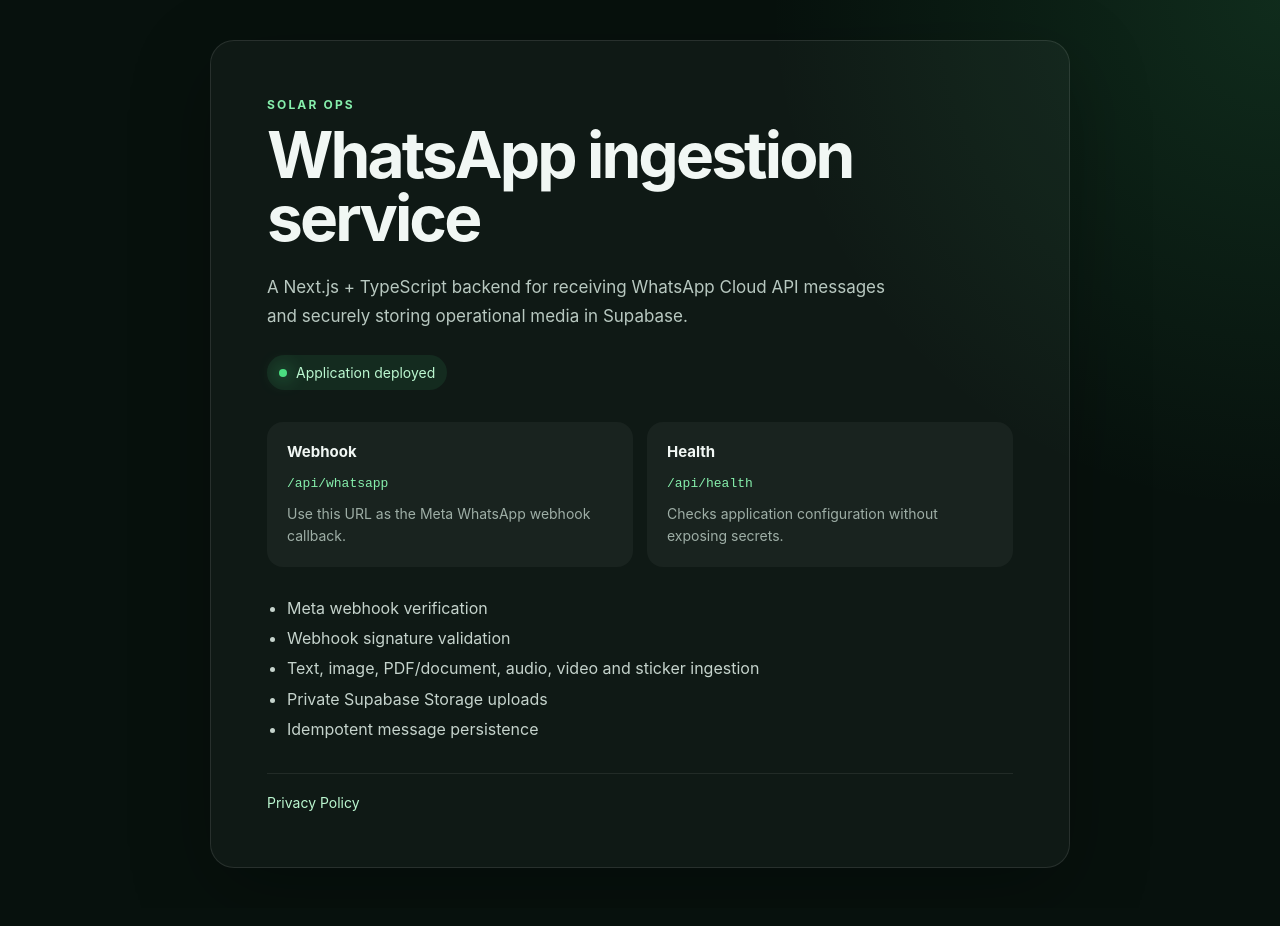
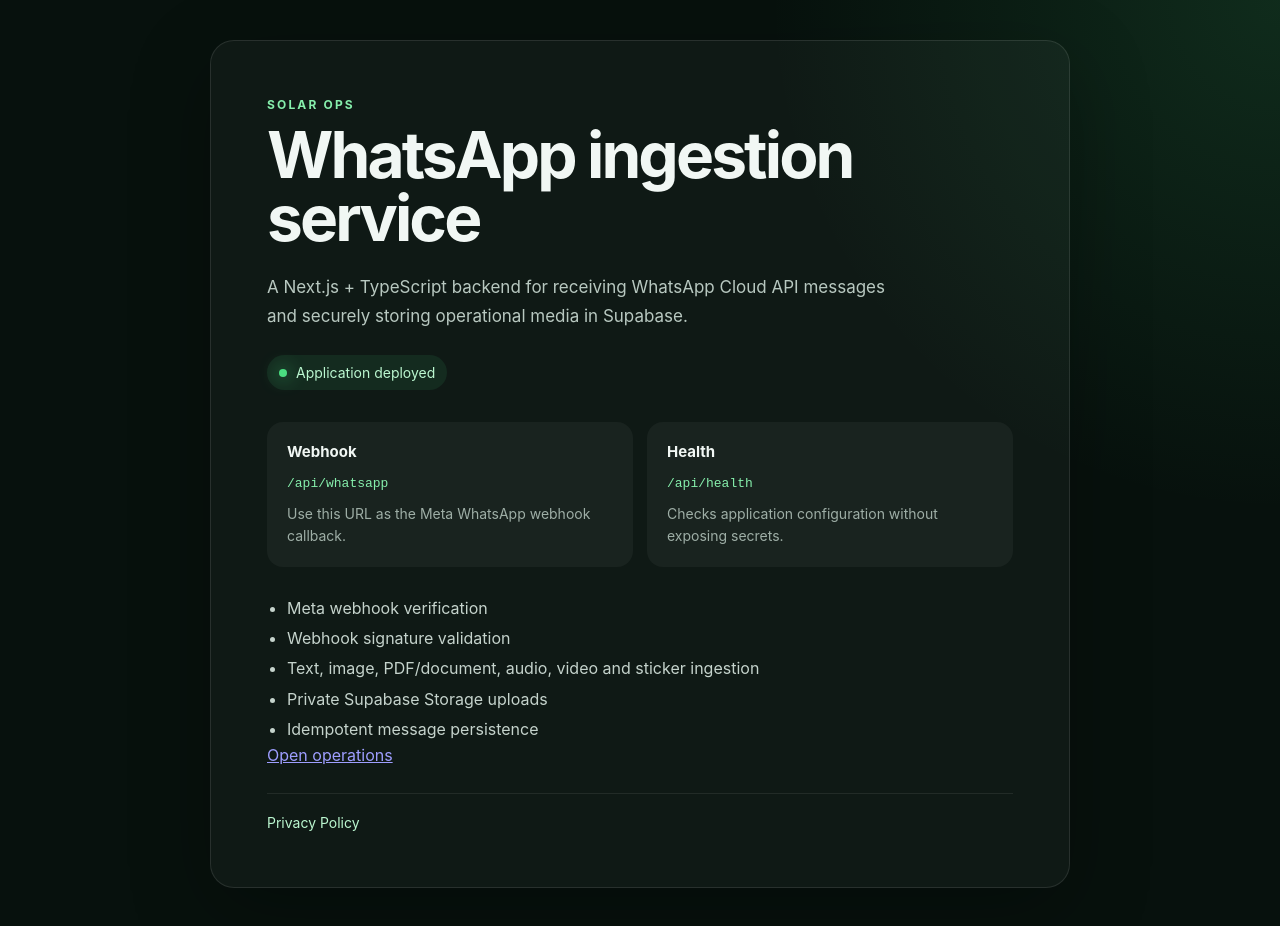
Before and after one commit to Shijastk/solar-ops-whatsapp, a Next.js app: page / in a window 1280 px wide. Built offline with nearby package versions, Linux system fonts and the light colour scheme.

Commit message:
feat: link operations dashboard

```diff
--- a/app/page.tsx
+++ b/app/page.tsx
@@ -41,6 +41,12 @@
           ))}
         </ul>
 
+        <div className="homeActions">
+          <a className="homePrimaryButton" href="/ops">
+            Open operations
+          </a>
+        </div>
+
         <footer className="siteFooter">
           <a href="/privacy">Privacy Policy</a>
         </footer>
```
